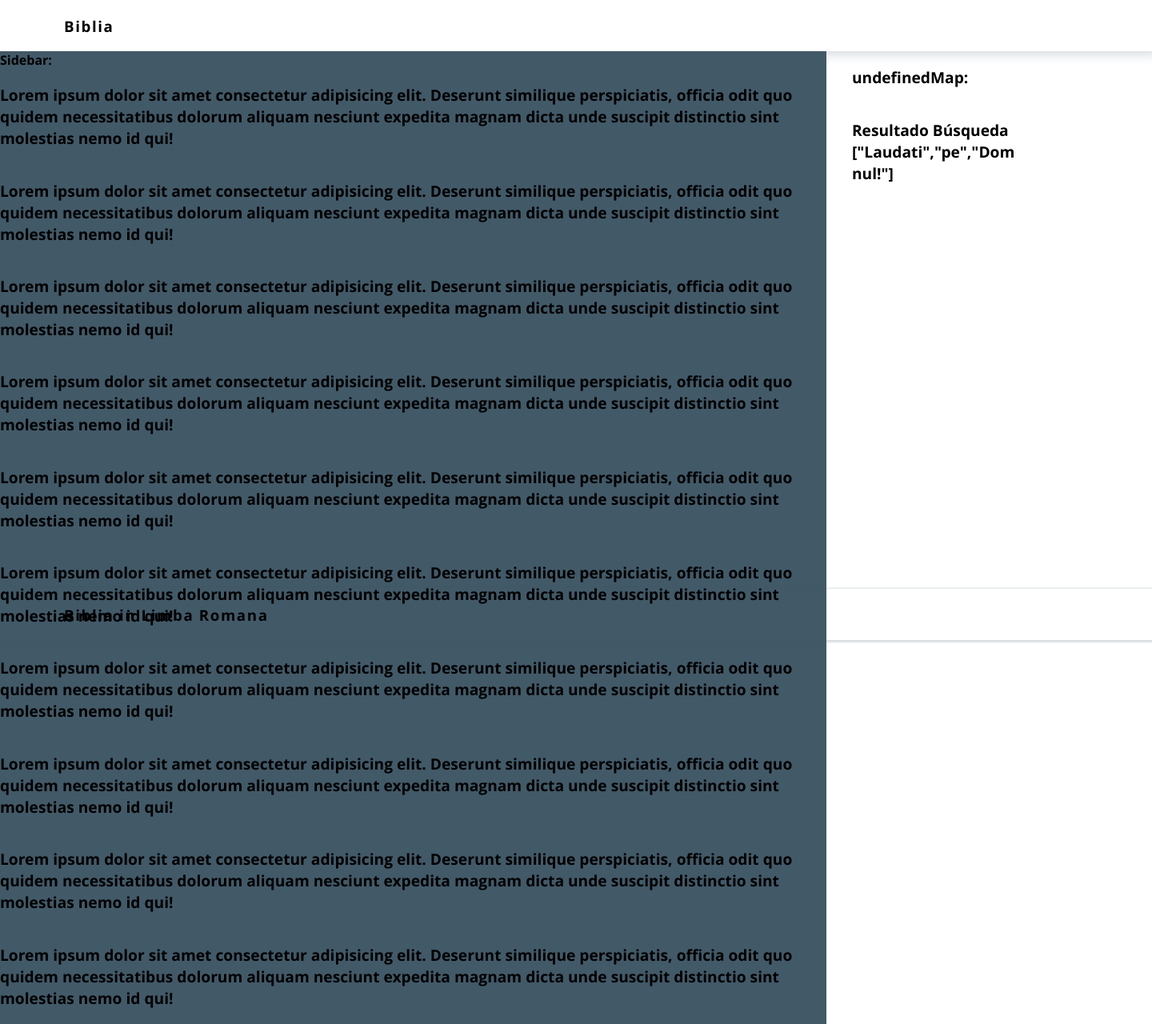
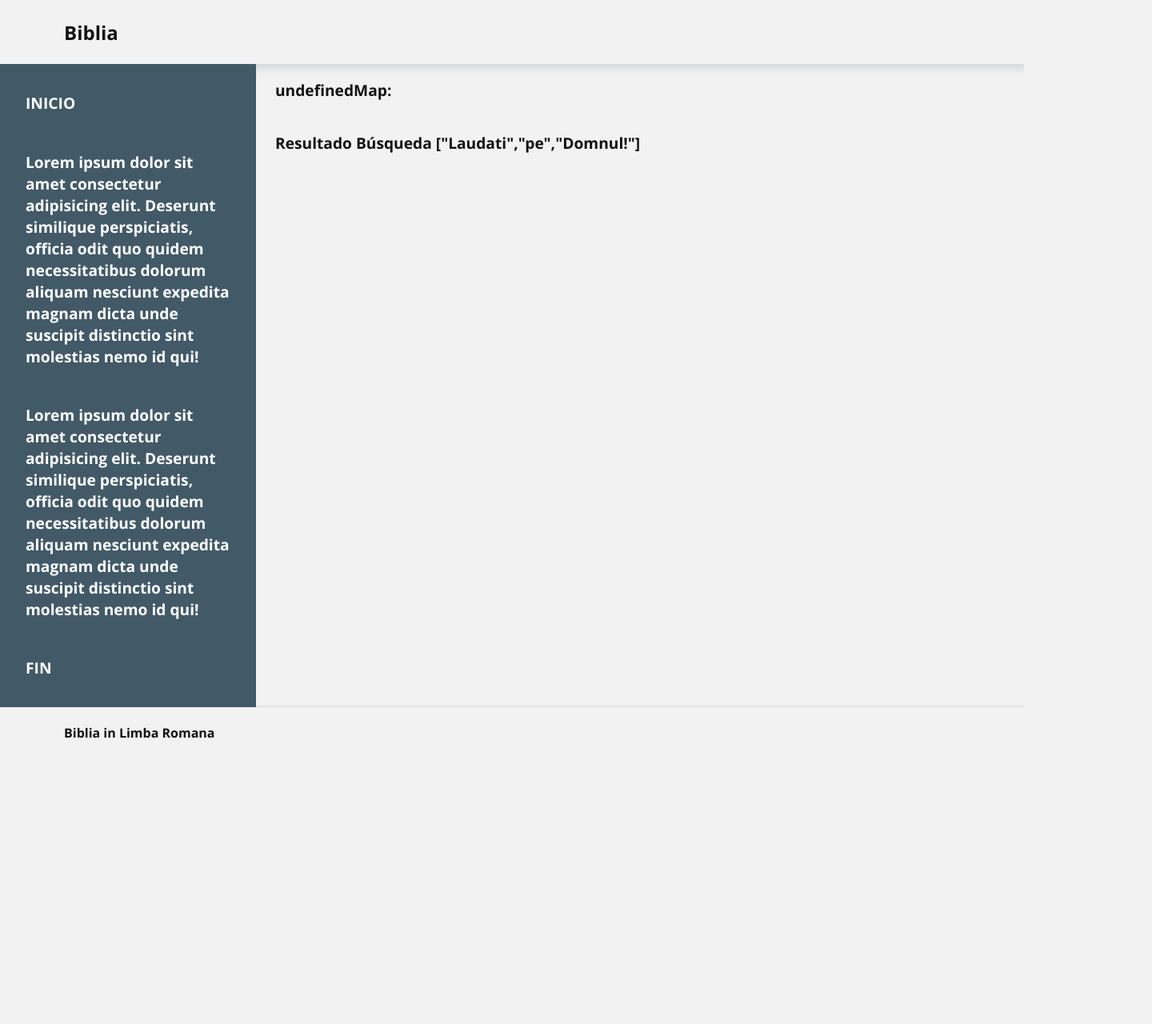
Before and after one commit to dbindea/robible, a Svelte app: page / in a window 1280 px wide. Shown: the whole page at 80% size, 1440 px wide, since content can reach past the window. After the commit the page ends 948 px from the top, so only its background shows below. Built offline with nearby package versions, Linux system fonts and the light colour scheme; no server answers.

Commit message:
update font

```diff
--- a/public/global.css
+++ b/public/global.css
@@ -1,6 +1,5 @@
 @font-face {
   font-family: "Open Sans";
-  font-style: normal;
   font-weight: 300;
   src: url("assets/font/open-sans-v15-latin-300.eot");
   src: local("Open Sans Bold"), local("OpenSans-Bold"),
@@ -14,7 +13,6 @@
 
 @font-face {
   font-family: "Open Sans";
-  font-style: normal;
   font-weight: 700;
   src: url("assets/font/open-sans-v15-latin-700.eot");
   src: local("Open Sans Bold"), local("OpenSans-Bold"),
@@ -36,86 +34,37 @@ body {
 body {
   margin: 0;
   font-family: "Open Sans", sans-serif;
-  background-color: #ffffff;
+  background-color: #f2f2f2;
 }
 
 div {
   display: flex;
   word-wrap: anywhere;
+  color: #131313;
 }
 
 h3 {
   letter-spacing: 0.1rem;
-  font-weight: 700;
+  /* font-size: 1.4rem; */
 }
 
 p {
   font-size: 1.2rem;
-  font-weight: 300;
-}
-
-
-/* html, body {
-	position: relative;
-	width: 100%;
-	height: 100%;
-}
-
-body {
-	color: #333;
-	margin: 0;
-	padding: 8px;
-	box-sizing: border-box;
-	font-family: -apple-system, BlinkMacSystemFont, "Segoe UI", Roboto, Oxygen-Sans, Ubuntu, Cantarell, "Helvetica Neue", sans-serif;
 }
 
 a {
-	color: rgb(0,100,200);
-	text-decoration: none;
+  color: rgb(0, 100, 200);
+  text-decoration: none;
 }
 
 a:hover {
-	text-decoration: underline;
+  text-decoration: underline;
 }
 
 a:visited {
-	color: rgb(0,80,160);
+  color: rgb(0, 80, 160);
 }
 
 label {
-	display: block;
+  display: block;
 }
-
-input, button, select, textarea {
-	font-family: inherit;
-	font-size: inherit;
-	-webkit-padding: 0.4em 0;
-	padding: 0.4em;
-	margin: 0 0 0.5em 0;
-	box-sizing: border-box;
-	border: 1px solid #ccc;
-	border-radius: 2px;
-}
-
-input:disabled {
-	color: #ccc;
-}
-
-button {
-	color: #333;
-	background-color: #f4f4f4;
-	outline: none;
-}
-
-button:disabled {
-	color: #999;
-}
-
-button:not(:disabled):active {
-	background-color: #ddd;
-}
-
-button:focus {
-	border-color: #666;
-}
- */
--- a/src/layouts/footer/Footer.svelte
+++ b/src/layouts/footer/Footer.svelte
@@ -1,15 +1,12 @@
 <div class="footer">
-  <h3>Biblia in Limba Romana</h3>
+  <h4>Biblia in Limba Romana</h4>
 </div>
 
 <style>
-div.footer {
+  div.footer {
     height: 4rem;
     box-shadow: 2px 1px 2px 2px rgb(66 89 104 / 20%);
     align-items: center;
     padding: 0 5rem;
-    bottom: 0;
-    position: fixed;
-    width: 100%;
   }
 </style>
--- a/src/layouts/header/Navbar.svelte
+++ b/src/layouts/header/Navbar.svelte
@@ -1,13 +1,12 @@
 <div class="header">
-  <h3>Biblia</h3>
+  <h2>Biblia</h2>
 </div>
 
 <style>
   div.header {
-    height: 4rem;
+    height: 5rem;
     box-shadow: 3px 1px 12px 4px rgb(66 89 104 / 20%);
     align-items: center;
     padding: 0 5rem;
-    width: 100%;
   }
 </style>
--- a/src/layouts/main/Main.svelte
+++ b/src/layouts/main/Main.svelte
@@ -20,14 +20,20 @@
 
 <style>
   div.main {
-    gap: 2rem;
+    gap: 1.5rem;
   }
   div.sidebar-ct {
     background-color: #425968;
-    flex-grow: 1;
+    max-width: 25%;
+    min-width: 20%;
   }
   div.layout-ct {
     flex-direction: column;
-    flex-grow: 3;
   }
+
+  /*   @media (max-width: 600px) {
+    div.sidebar-ct {
+    min-width: 100%;
+  }
+}*/
 </style>
--- a/src/layouts/main/Sidebar.svelte
+++ b/src/layouts/main/Sidebar.svelte
@@ -4,8 +4,8 @@
 </script>
 
 <div class="sidebar">
-  Sidebar: <!-- {map[version]} -->
-
+  <!-- Sidebar: {map[version]} -->
+  <p>INICIO</p>
   <p>
     Lorem ipsum dolor sit amet consectetur adipisicing elit. Deserunt similique
     perspiciatis, officia odit quo quidem necessitatibus dolorum aliquam
@@ -17,52 +17,15 @@
     perspiciatis, officia odit quo quidem necessitatibus dolorum aliquam
     nesciunt expedita magnam dicta unde suscipit distinctio sint molestias nemo
     id qui!
-  </p><p>
-    Lorem ipsum dolor sit amet consectetur adipisicing elit. Deserunt similique
-    perspiciatis, officia odit quo quidem necessitatibus dolorum aliquam
-    nesciunt expedita magnam dicta unde suscipit distinctio sint molestias nemo
-    id qui!
-  </p><p>
-    Lorem ipsum dolor sit amet consectetur adipisicing elit. Deserunt similique
-    perspiciatis, officia odit quo quidem necessitatibus dolorum aliquam
-    nesciunt expedita magnam dicta unde suscipit distinctio sint molestias nemo
-    id qui!
-  </p><p>
-    Lorem ipsum dolor sit amet consectetur adipisicing elit. Deserunt similique
-    perspiciatis, officia odit quo quidem necessitatibus dolorum aliquam
-    nesciunt expedita magnam dicta unde suscipit distinctio sint molestias nemo
-    id qui!
-  </p><p>
-    Lorem ipsum dolor sit amet consectetur adipisicing elit. Deserunt similique
-    perspiciatis, officia odit quo quidem necessitatibus dolorum aliquam
-    nesciunt expedita magnam dicta unde suscipit distinctio sint molestias nemo
-    id qui!
-  </p><p>
-    Lorem ipsum dolor sit amet consectetur adipisicing elit. Deserunt similique
-    perspiciatis, officia odit quo quidem necessitatibus dolorum aliquam
-    nesciunt expedita magnam dicta unde suscipit distinctio sint molestias nemo
-    id qui!
-  </p><p>
-    Lorem ipsum dolor sit amet consectetur adipisicing elit. Deserunt similique
-    perspiciatis, officia odit quo quidem necessitatibus dolorum aliquam
-    nesciunt expedita magnam dicta unde suscipit distinctio sint molestias nemo
-    id qui!
-  </p><p>
-    Lorem ipsum dolor sit amet consectetur adipisicing elit. Deserunt similique
-    perspiciatis, officia odit quo quidem necessitatibus dolorum aliquam
-    nesciunt expedita magnam dicta unde suscipit distinctio sint molestias nemo
-    id qui!
-  </p><p>
-    Lorem ipsum dolor sit amet consectetur adipisicing elit. Deserunt similique
-    perspiciatis, officia odit quo quidem necessitatibus dolorum aliquam
-    nesciunt expedita magnam dicta unde suscipit distinctio sint molestias nemo
-    id qui!
   </p>
+  <p>FIN</p>
 </div>
 
 <style>
   div.sidebar {
-    /* background-color: rgb(137, 137, 235); */
     flex-direction: column;
+    padding: 1rem 2rem;
+    gap: 0.5rem;
+    color: #ffffff;
   }
 </style>
```
